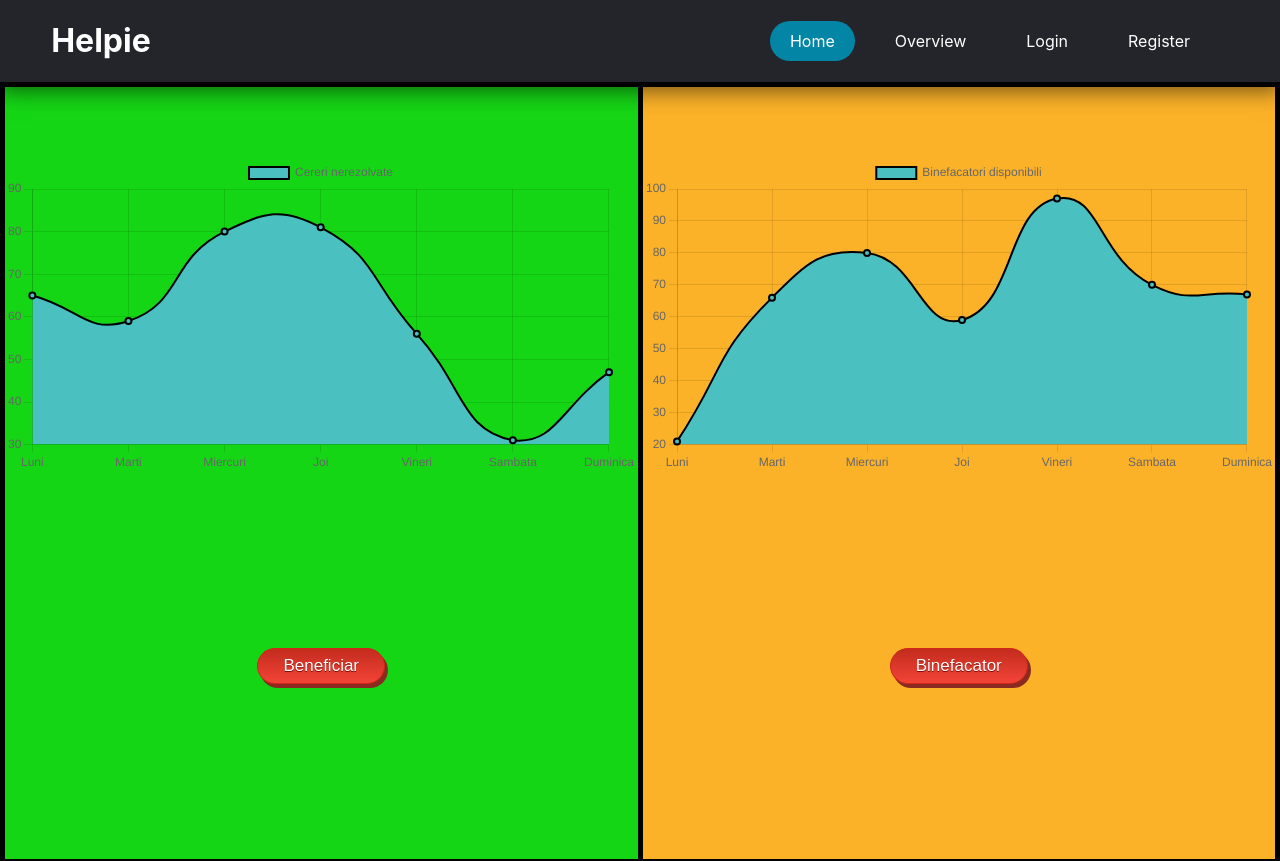
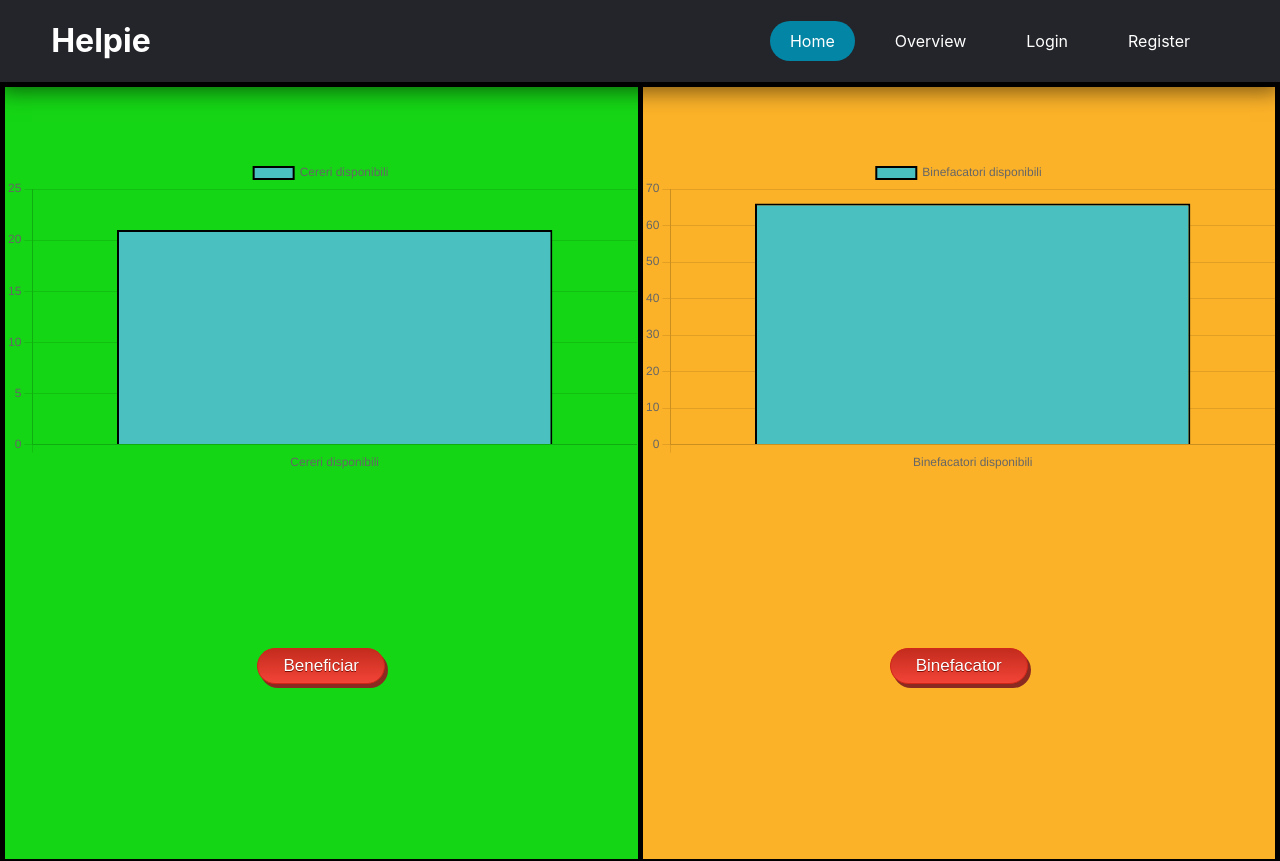
Before and after one commit to cristibctr/FrontEnd-Team2, a React (Create React App) app: page / in a window 1280 px wide. Shown: the top 861 px of the page. Built offline with nearby package versions, Linux system fonts and the light colour scheme.

Commit message:
Add files via upload

```diff
--- a/src/HomePage.js
+++ b/src/HomePage.js
@@ -1,26 +1,24 @@
 import React from "react"
 import styles from "./styles/HomePage.css"
-import { Line } from 'react-chartjs-2';
+import { Bar } from 'react-chartjs-2';
 
 const linie1 = {
-    labels: ['Luni', 'Marti', 'Miercuri',
-        'Joi', 'Vineri', 'Sambata', 'Duminica'],
+    labels: ['Cereri disponibili'],
     datasets: [
         {
-            label: 'Cereri nerezolvate',
+            label: 'Cereri disponibili',
             fill: true,
             lineTension: 0.5,
             backgroundColor: 'rgba(75,192,192,1)',
             borderColor: 'rgba(0,0,0,1)',
             borderWidth: 2,
-            data: [65, 59, 80, 81, 56, 31, 47]
+            data: [21] //aici introduci nr cereri actuale
         }
     ]
 }
 
 const linie2 = {
-    labels: ['Luni', 'Marti', 'Miercuri',
-        'Joi', 'Vineri', 'Sambata', 'Duminica'],
+    labels: ['Binefacatori disponibili'],
     datasets: [
         {
             label: 'Binefacatori disponibili',
@@ -29,7 +27,7 @@ const linie2 = {
             backgroundColor: 'rgba(75,192,192,1)',
             borderColor: 'rgba(0,0,0,1)',
             borderWidth: 2,
-            data: [21, 66, 80, 59, 97, 70, 67]
+            data: [66] //aici introduci nr beneficiari actual
         }
     ]
 }
@@ -42,7 +40,7 @@ const HomePage = () => {
             <div id="beneficiar">
 
                 <div class="graficHome" >
-                    <Line
+                    <Bar
                         data={linie1}
                         options={{
                             title: {
@@ -67,7 +65,7 @@ const HomePage = () => {
             <div id="binefacator">
 
                 <div class="graficHome">
-                    <Line
+                    <Bar
                         data={linie2}
                         options={{
                             title: {
```
